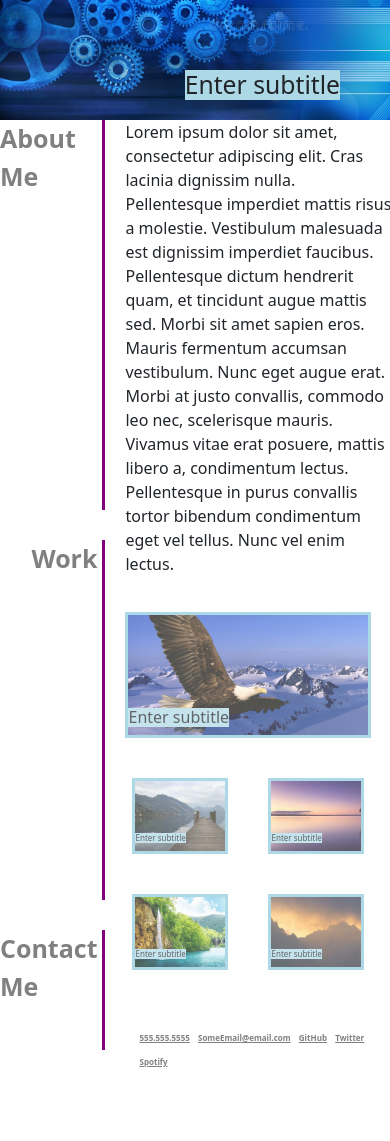
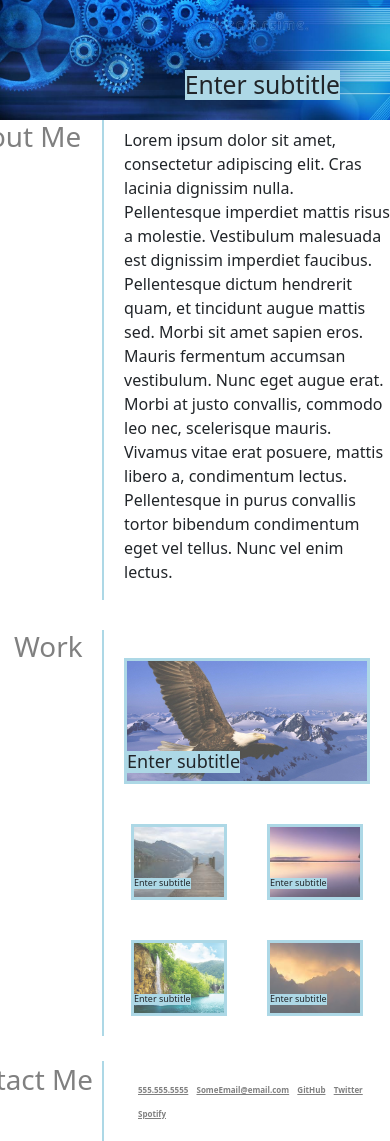
Before and after one commit to Joeychez23/Portfolio-Home, a plain HTML site: page index.html in a window 390 px wide. Shown: the part 160-1301 px from the top of the page. Before the commit the page ends 1255 px from the top, so only its background shows below. Drawn offline with nearby package versions, Linux system fonts and the light colour scheme.

Commit message:
changes to border / sizing

```diff
--- a/index.html
+++ b/index.html
@@ -64,13 +64,14 @@
             </div>
 
             <div id="content-box">
-                <div id="smallBox">
+                <!--<div id="smallBox">
                     <div id="s-t-1">About Me</div>
                     <div id="s-t-2">Work</div>
                     <div id="s-t-3">Contact Me</div>
-                </div>
+                </div>-->
                 <div id="bigBox">
                     <div id="b-t-1">
+                        <h1>About Me</h1>
                         <p>Lorem ipsum dolor sit amet, consectetur adipiscing elit. Cras lacinia dignissim nulla.
                             Pellentesque imperdiet mattis risus a molestie. Vestibulum malesuada est dignissim imperdiet faucibus.
                             Pellentesque dictum hendrerit quam, et tincidunt augue mattis sed.
@@ -84,34 +85,36 @@
 
 
                     <div id="b-t-2">
+                        <h1>Work</h1>
                         <div class="colorBox-l">
+                            <h2>Enter subtitle</h2>
                             <div class="large-box">
-                                <h2>Enter subtitle</h2>
                             </div>
                         </div>
                         <div class="colorBox-s">
+                            <h2>Enter subtitle</h2>
                             <div id="s-img-1" class="small-box">
-                                <h2>Enter subtitle</h2>
                             </div>
                         </div>
                         <div class="colorBox-s">
+                            <h2>Enter subtitle</h2>
                             <div id="s-img-2" class="small-box">
-                                <h2>Enter subtitle</h2>
                             </div>
                         </div>
                         <div class="colorBox-s">
+                            <h2>Enter subtitle</h2>
                             <div id="s-img-3" class="small-box">
-                                <h2>Enter subtitle</h2>
                             </div>
                         </div>
                         <div class="colorBox-s">
+                            <h2>Enter subtitle</h2>
                             <div id="s-img-4" class="small-box">
-                                <h2>Enter subtitle</h2>
                             </div>
                         </div>
 
                     </div>
                     <div id="b-t-3">
+                        <h1>Contact Me</h1>
                         <nav id="bot-link">
                             <ul>
                               <li><a href="#">555.555.5555</a></li>
--- a/public/style.css
+++ b/public/style.css
@@ -104,6 +104,44 @@ input, select {
 
 
 
+
+
+
+
+
+
+
+
+
+
+
+
+
+
+
+
+
+
+
+
+
+
+
+
+
+
+
+
+
+
+
+
+
+
+
+
+
+
 /*start of the CSS*/
 
 
@@ -176,48 +214,12 @@ input, select {
 /*Left Box*/
 #smallBox {
     grid-column: 1/1;
-    /*border: solid 3px turquoise*/
 }
 
 #smallBox div{
     display: flex;
     justify-content: flex-end;
     flex-wrap: nowrap;
-}
-
-#s-t-1 {
-    height: 110px;
-    font-size: 50px;
-    color: grey;
-    border-right: solid 3px purple;
-    margin-bottom: 30px;
-    padding-right: 10px;
-    font-weight: bold;
-    float: right;
-    width: 100%;
-
-}
-
-#s-t-2 {
-    width: 100%;
-    height: 941px;
-    font-size: 50px;
-    border-right: solid 3px purple;
-    color: grey;
-    margin-bottom: 30px;
-    padding-right: 10px;
-    font-weight: bold;
-}
-#s-t-3 {
-    width: 100%;
-    height: 130px;
-    border-right: solid 3px purple;
-    font-size: 50px;
-    color: grey;
-    padding-right: 10px;
-    font-weight: bold;
-    float: right;
-
 }
 
 
@@ -229,13 +231,20 @@ input, select {
 #bigBox {
     display: block;
     grid-column: 2/2;
-    /*border: solid 3px brown*/
 }
 
 #b-t-1 {
     width: 100%;
     display: flex;
     flex-wrap: wrap;
+    border-left: solid 2px lightblue;
+}
+
+#b-t-1 h1 {
+    position: relative;
+    height: 0px;
+    right: 180px;
+    color: grey;
 }
 
 #b-t-1 p{
@@ -249,21 +258,52 @@ input, select {
 
 
 #b-t-2 {
+    margin-top: 30px;
     display: flex;
     flex-wrap: wrap;
     justify-content: center;
+    border-left: solid 2px lightblue;
+}
+
+#b-t-2 h1 {
+    width: 100%;
+    position: relative;
+    height: 0px;
+    right: 100px;
+    color: grey;
 }
 
 #b-t-2 .colorBox-l {
+    display: flex;
+    justify-content: flex-start;
+    align-items: flex-end;
+    border: solid 10px lightblue;
+    margin: 20px;
+
+}
+
+#b-t-2 .colorBox-l h2 {
+    position: absolute;
+    background-color: lightblue;
+    z-index: 1;
+}
+
+
+
+#b-t-2 .colorBox-s {
+    display: flex;
+    justify-content: flex-start;
+    align-items: flex-end;
     margin: 20px;
     border: solid 10px lightblue;
 
 }
 
-#b-t-2 .colorBox-s {
-    margin: 20px;
-    border: solid 10px lightblue;
-
+#b-t-2 .colorBox-s h2 {
+    position: absolute;
+    background-color: lightblue;
+    z-index: 1;
+    font-size: 18px;
 }
 
 .large-box{
@@ -272,7 +312,7 @@ input, select {
     align-items: flex-end;
     flex-wrap: wrap;
     height: 400px;
-    width: 800px;
+    width: 820px;
     background-size: cover;
     background-repeat: no-repeat;
     background-image: url(../public/images/WcjD8G.jpg);
@@ -284,22 +324,16 @@ input, select {
     opacity: 100%;
 }
 
-.large-box h2 {
-    font-size: 30px;
-    background-color: lightblue;
-}
 
 .small-box {
     display: flex;
     justify-content: flex-start;
     align-items: flex-end;
     flex-wrap: wrap;
-    width: 370px;
-    /*margin: 20px;*/
+    width: 380px;
     height: 200px;
     background-size: cover;
     background-repeat: no-repeat;
-    /*border: solid 10px lightblue;*/
     opacity: 70%;
     transition: opacity 0.75s;
 }
@@ -310,10 +344,6 @@ input, select {
 }
 
 
-.small-box h2 {
-    font-size: 15px;
-    background-color: lightblue;
-}
 
 #s-img-1 {
     background-image: url(../public/images/download.jpg);
@@ -344,9 +374,19 @@ input, select {
     display: flex;
     justify-content: center;
     height: 80px;
+    flex-wrap: wrap;
     align-items: center;
+    border-left: solid 2px lightblue;
 
 
+}
+
+#b-t-3 h1 {
+    width: 100%;
+    height: 0;
+    position: relative;
+    right: 210px;
+    color: grey;
 }
 
 
@@ -362,53 +402,21 @@ input, select {
 }
 
 
-@media screen and (max-width: 1618px) {
 
-    #s-t-1 {
-        width: 100%;
-        height: 126px;
-        margin-bottom: 30px;
+@media screen and (max-width: 1337px) {
+
+    .small-box {
+        width: 290px;
     }
 
-    #s-t-2 {
-        width: 100%;
-        margin-bottom: 30px;
+    .large-box{
+        width: 660px;
     }
 
-}
-
-@media screen and (max-width: 1337px) {
-    #s-t-1 {
-        width: 100%;
-        height: 150px;
-        margin-bottom: 30px;
-        font-size: 40px;
-    }
-
-    #s-t-2 {
-        width: 100%;
-        margin-bottom: 30px;
-        font-size: 40px;
-    }
-    #s-t-3 {
-        font-size: 40px;
-    }
 
 }
 
 @media screen and (max-width: 1091px) {
-    #s-t-1 {
-        padding-right: 5px;
-        font-size: 40px;
-    }
-    #s-t-2 {
-        padding-right: 5px;
-        font-size: 40px;
-    }
-    #s-t-3 {
-        padding-right: 5px;
-        font-size: 40px;
-    }
 
     #navBox ul li {
         display: inline;
@@ -424,7 +432,7 @@ input, select {
 }
 
 
-@media screen and (max-width: 1048px) {
+@media screen and (max-width: 1068px) {
     .large-box h2 {
         font-size: 20px;
         background-color: lightblue;
@@ -433,23 +441,6 @@ input, select {
     .small-box h2 {
         font-size: 10px;
         background-color: lightblue;
-    }
-    #s-t-1 {
-        width: 100%;
-        font-size: 30px;
-        height: 174px;
-        margin-bottom: 30px;
-    }
-
-    #s-t-2 {
-        width: 100%;
-        font-size: 30px;
-        height: 740px;
-        margin-bottom: 30px;
-    }
-
-    #s-t-3 {
-        font-size: 30px;
     }
 
     #b-t-3 {
@@ -467,25 +458,24 @@ input, select {
     }
 
     .small-box{
-        width:  260px;
+        width:  250px;
         height: 150px;
     }
 }
 
-@media screen and (max-width: 840px) {
-    #s-t-1 {
-        padding-right: 5px;
-        font-size: 25px;
+
+@media screen and (max-width: 900px) {
+    #b-t-1 h1 {
+        right: 150px;
     }
-    #s-t-2 {
-        padding-right: 5px;
-        font-size: 25px;
+    #b-t-2 h1 {
+        right: 100px;
     }
-    #s-t-3 {
-        padding-right: 5px;
-        font-size: 25px;
+    #b-t-3 h1 {
+        right: 190px;
     }
 }
+
 
 @media screen and (max-width: 800px) {
     #navBox h1 {
@@ -502,19 +492,6 @@ input, select {
     #back-img h2 {
         margin-right: 100px;
         background-color: lightblue;
-    }
-
-
-    #s-t-1 {
-        width: 100%;
-        height: 222px;
-        margin-bottom: 30px;
-    }
-
-    #s-t-2 {
-        width: 100%;
-        height: 525px;
-        margin-bottom: 30px;
     }
 
     #b-t-3 {
@@ -562,13 +539,6 @@ input, select {
     }
 }
 
-@media screen and (max-width: 770px) {
-    #s-t-1 {
-        width: 100%;
-        height: 240px;
-        margin-bottom: 30px;
-    }
-}
 
 @media screen and (max-width: 712px) {
     #navBox ul li {
@@ -577,12 +547,31 @@ input, select {
         font-size: 20px;
     }
 
+    #b-t-1 h1 {
+        right: 150px;
+    }
+    #b-t-2 h1 {
+        right: 90px;
+    }
+    #b-t-3 h1 {
+        right: 170px;
+    }
 
-    #s-t-1 {
-        width: 100%;
-        height: 260px;
-        margin-bottom: 30px;
+
+    #b-t-2 .colorBox-l h2 {
+        position: absolute;
+        background-color: lightblue;
+        z-index: 1;
+        font-size: 18px;
     }
+
+    #b-t-2 .colorBox-s h2 {
+        position: absolute;
+        background-color: lightblue;
+        z-index: 1;
+        font-size: 9px;
+    }
+
 }
 
 @media screen and (max-width: 650px) {
@@ -597,17 +586,6 @@ input, select {
         background-color: lightblue;
     }
 
-    #s-t-1 {
-        width: 100%;
-        height: 290px;
-        margin-bottom: 30px;
-    }
-
-    #s-t-2 {
-        width: 100%;
-        height: 430px;
-        margin-bottom: 30px;
-    }
     .large-box{
         height: 150px;
         width: 300px;
@@ -642,16 +620,6 @@ input, select {
         margin: 5px;
         font-size: 14px;
     }
-    #s-t-1 {
-        width: 100%;
-        height: 315px;
-        margin-bottom: 30px;
-    }
-    #s-t-2 {
-        width: 100%;
-        height: 410px;
-        margin-bottom: 30px;
-    }
 
     #b-t-3 {
         margin-top: 25px;
@@ -683,23 +651,6 @@ input, select {
     }
 }
 
-@media screen and (max-width: 557px) {
-    #s-t-1 {
-        width: 100%;
-        height: 320px;
-        margin-bottom: 30px;
-        font-size: 25px;
-    }
-    #s-t-2 {
-        height: 405px;
-        padding-right: 5px;
-        font-size: 25px;
-    }
-    #s-t-3 {
-        padding-right: 5px;
-        font-size: 25px;
-    }
-}
 
 @media screen and (max-width: 550px) {
     #navBox ul li {
@@ -727,22 +678,61 @@ input, select {
         background-color: lightblue;
     }
 
-
-    #s-t-1 {
-        width: 100%;
-        height: 360px;
-        margin-bottom: 30px;
+    #b-t-1 h1 {
+        right: 150px;
+    }
+    #b-t-2 h1 {
+        right: 90px;
+    }
+    #b-t-3 h1 {
+        right: 160px;
     }
 
-    #s-t-2 {
-        width: 100%;
-        height: 325px;
-        margin-bottom: 30px;
+
+
+    #b-t-3 {
+        margin-top: 23px;
+        height: 80px;
     }
 
-    #s-t-3 {
-        width: 100%;
-        height: 120px;
+    #b-t-3 ul li {
+        display: inline;
+        margin: 2px;
+    }
+
+    #b-t-3 ul li a {
+        color: grey;
+        text-decoration: underline;
+        font-weight: bold;
+        font-size: 8px;
+    }
+}
+
+
+@media screen and (max-width: 547px) {
+    #navBox ul li {
+        display: inline;
+        margin: 3px;
+        font-size: 12px;
+    }
+    .large-box{
+        height: 100px;
+        width: 200px;
+    }
+
+    .large-box h2 {
+        font-size: 16px;
+        background-color: lightblue;
+    }
+
+    .small-box{
+        width:  90px;
+        height: 70px;
+    }
+
+    .small-box h2 {
+        font-size: 8px;
+        background-color: lightblue;
     }
 
 
@@ -777,21 +767,6 @@ input, select {
         height: 70px;
     }
 
-
-    #s-t-1 {
-        width: 100%;
-        height: 390px;
-        margin-bottom: 30px;
-    }
-
-    #s-t-2 {
-        width: 100%;
-        height: 360px;
-        margin-bottom: 30px;
-    }
-
-
-
     #b-t-3 {
         margin-top: 25px;
         height: 80px;
```
